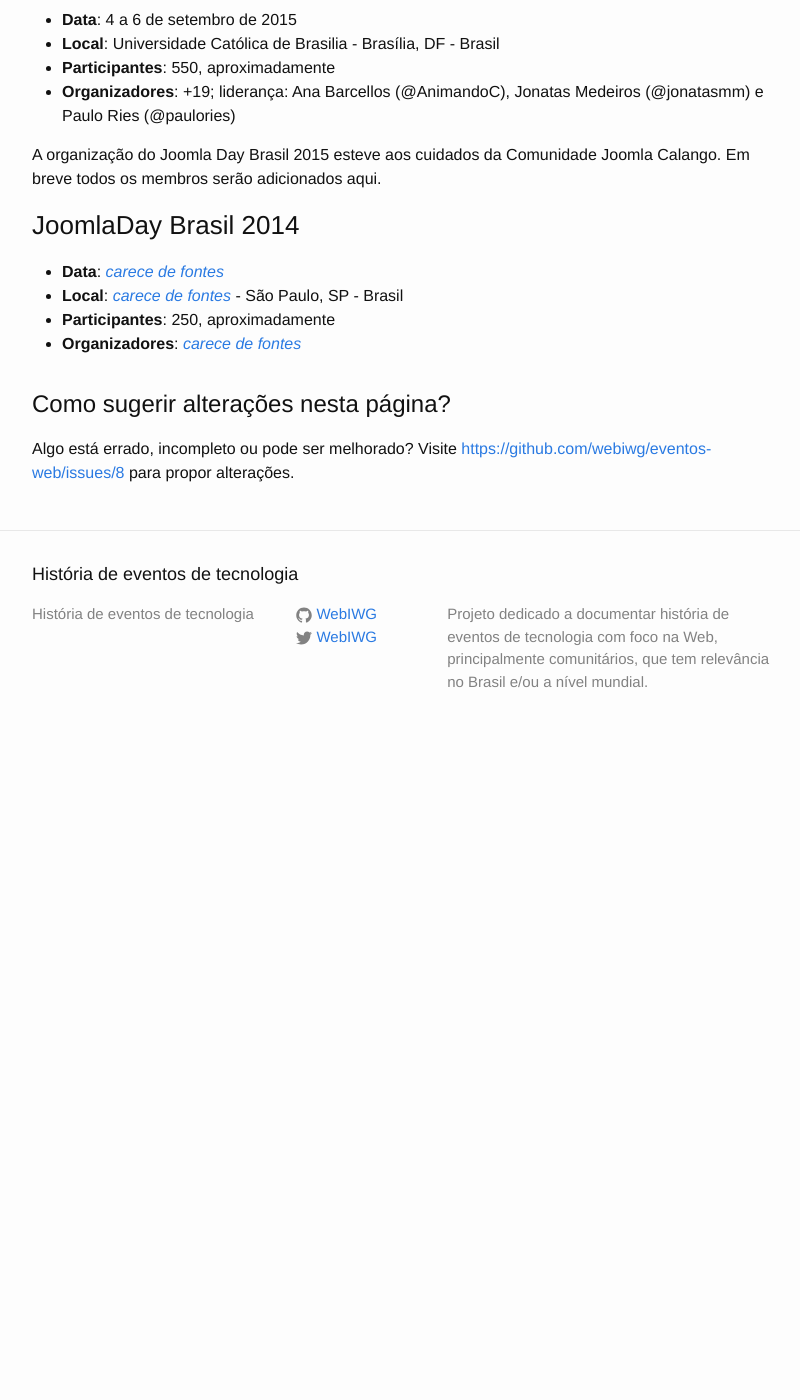
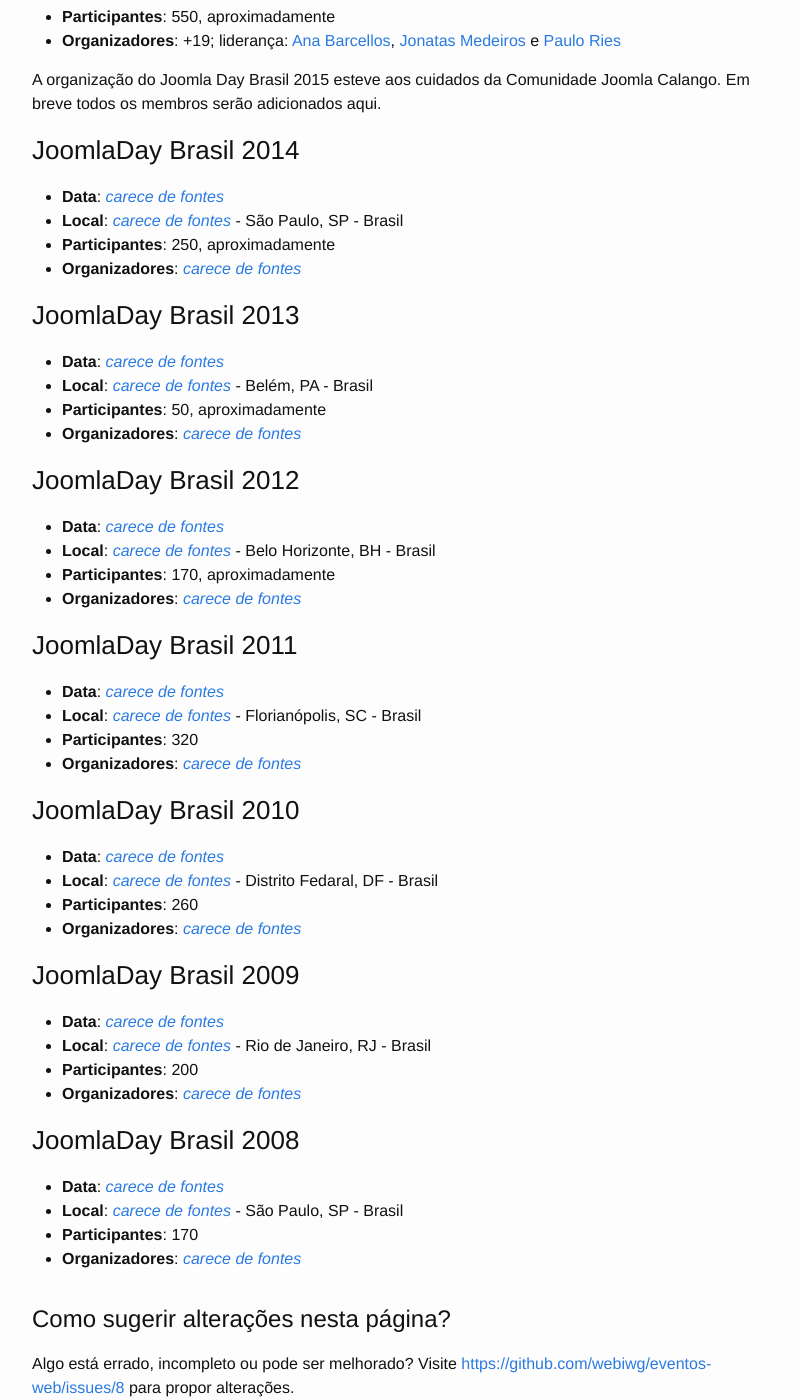
Before and after one commit to webiwg/eventos-web, a Jekyll site: the page built from joomla/joomladay/joomladaybrasil.md, in a window 1280 px wide and 1400 px high, scrolled down 471 px. Shown: the whole window, without its empty margins (238-1038 px from the left). Built offline with Jekyll 4.4.1, drawn with Linux system fonts in a browser that asks for light colours; before the commit the page ends 1224 px from its top, so only the background shows below that; some of the changed text lies outside the part shown.

Commit message:
#8: Adicionado rascunho de 2013, 2012, 2011, 2010, 2009 e 2008

```diff
--- a/joomla/joomladay/joomladaybrasil.md
+++ b/joomla/joomladay/joomladaybrasil.md
@@ -23,8 +22,7 @@ aprendizado das boas práticas do Joomla!.
 - **Data**: 4 a 6 de setembro de 2015
 - **Local**: Universidade Católica de Brasilia - Brasília, DF - Brasil
 - **Participantes**: 550, aproximadamente
-- **Organizadores**: +19; liderança: Ana Barcellos (@AnimandoC), Jonatas Medeiros
-(@jonatasmm) e Paulo Ries (@paulories)
+- **Organizadores**: +19; liderança: [Ana Barcellos](https://twitter.com/AnimandoC), [Jonatas Medeiros](https://twitter.com/jonatasmm) e [Paulo Ries](https://twitter.com/paulories)
 
 A organização do Joomla Day Brasil 2015 esteve aos cuidados da Comunidade Joomla
 Calango. Em breve todos os membros serão adicionados aqui.
@@ -39,3 +37,40 @@ Calango. Em breve todos os membros serão adicionados aqui.
 - **Local**: <em><a href="#contribua">carece de fontes</a></em> - São Paulo, SP - Brasil
 - **Participantes**: 250, aproximadamente
 - **Organizadores**: <em><a href="#contribua">carece de fontes</a></em>
+
+### JoomlaDay Brasil 2013
+- **Data**: <em><a href="#contribua">carece de fontes</a></em>
+- **Local**: <em><a href="#contribua">carece de fontes</a></em> - Belém, PA - Brasil
+- **Participantes**: 50, aproximadamente
+- **Organizadores**: <em><a href="#contribua">carece de fontes</a></em>
+
+### JoomlaDay Brasil 2012
+- **Data**: <em><a href="#contribua">carece de fontes</a></em>
+- **Local**: <em><a href="#contribua">carece de fontes</a></em> - Belo Horizonte, BH - Brasil
+- **Participantes**: 170, aproximadamente
+- **Organizadores**: <em><a href="#contribua">carece de fontes</a></em>
+
+
+### JoomlaDay Brasil 2011
+- **Data**: <em><a href="#contribua">carece de fontes</a></em>
+- **Local**: <em><a href="#contribua">carece de fontes</a></em> - Florianópolis, SC - Brasil
+- **Participantes**: 320
+- **Organizadores**: <em><a href="#contribua">carece de fontes</a></em>
+
+### JoomlaDay Brasil 2010
+- **Data**: <em><a href="#contribua">carece de fontes</a></em>
+- **Local**: <em><a href="#contribua">carece de fontes</a></em> - Distrito Fedaral, DF - Brasil
+- **Participantes**: 260
+- **Organizadores**: <em><a href="#contribua">carece de fontes</a></em>
+
+### JoomlaDay Brasil 2009
+- **Data**: <em><a href="#contribua">carece de fontes</a></em>
+- **Local**: <em><a href="#contribua">carece de fontes</a></em> - Rio de Janeiro, RJ - Brasil
+- **Participantes**: 200
+- **Organizadores**: <em><a href="#contribua">carece de fontes</a></em>
+
+### JoomlaDay Brasil 2008
+- **Data**: <em><a href="#contribua">carece de fontes</a></em>
+- **Local**: <em><a href="#contribua">carece de fontes</a></em> - São Paulo, SP - Brasil
+- **Participantes**: 170
+- **Organizadores**: <em><a href="#contribua">carece de fontes</a></em>
```
Also changed, not shown: other parts of joomla/joomladay/joomladaybrasil.md (+1 -2 lines).
